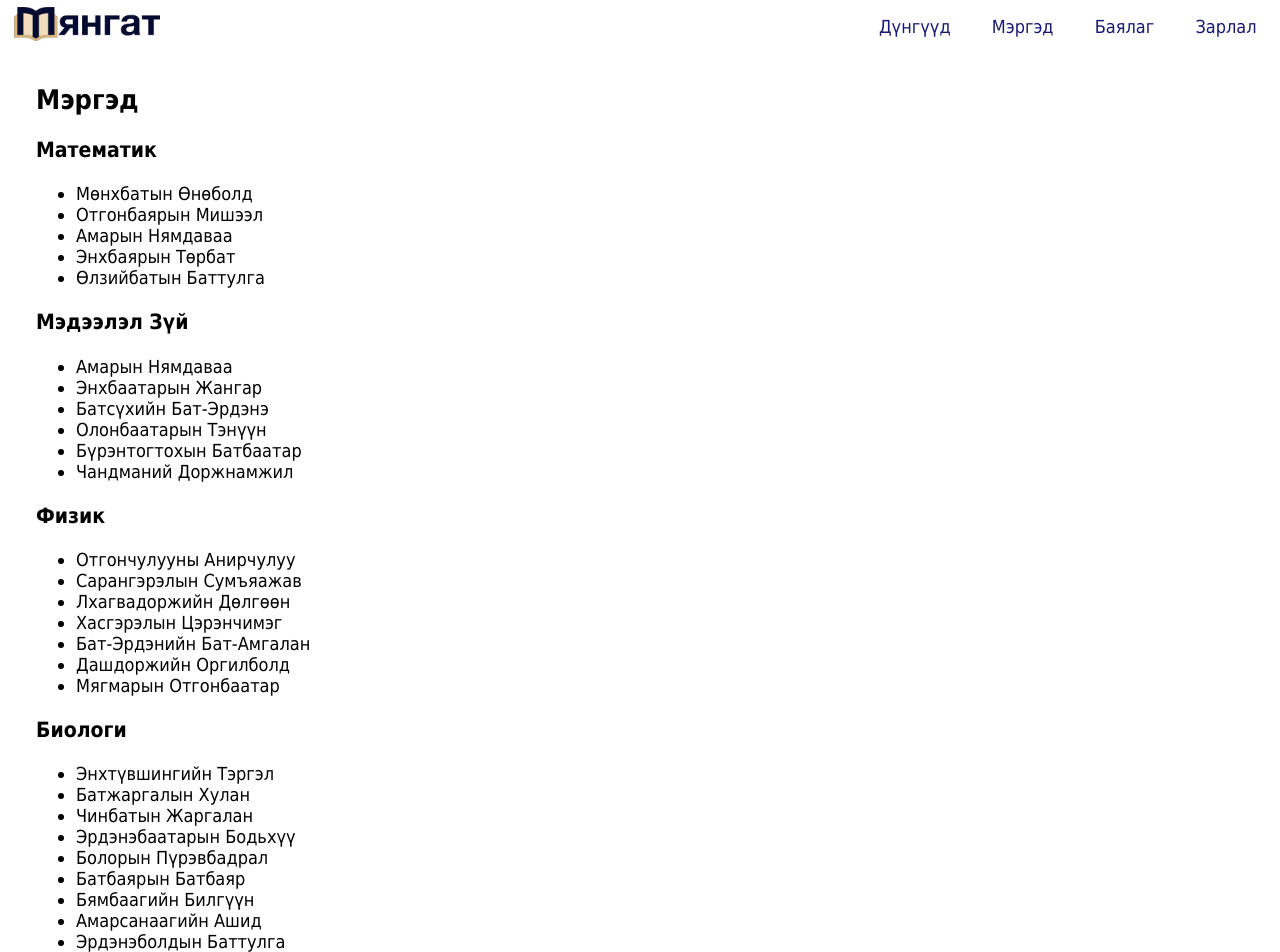
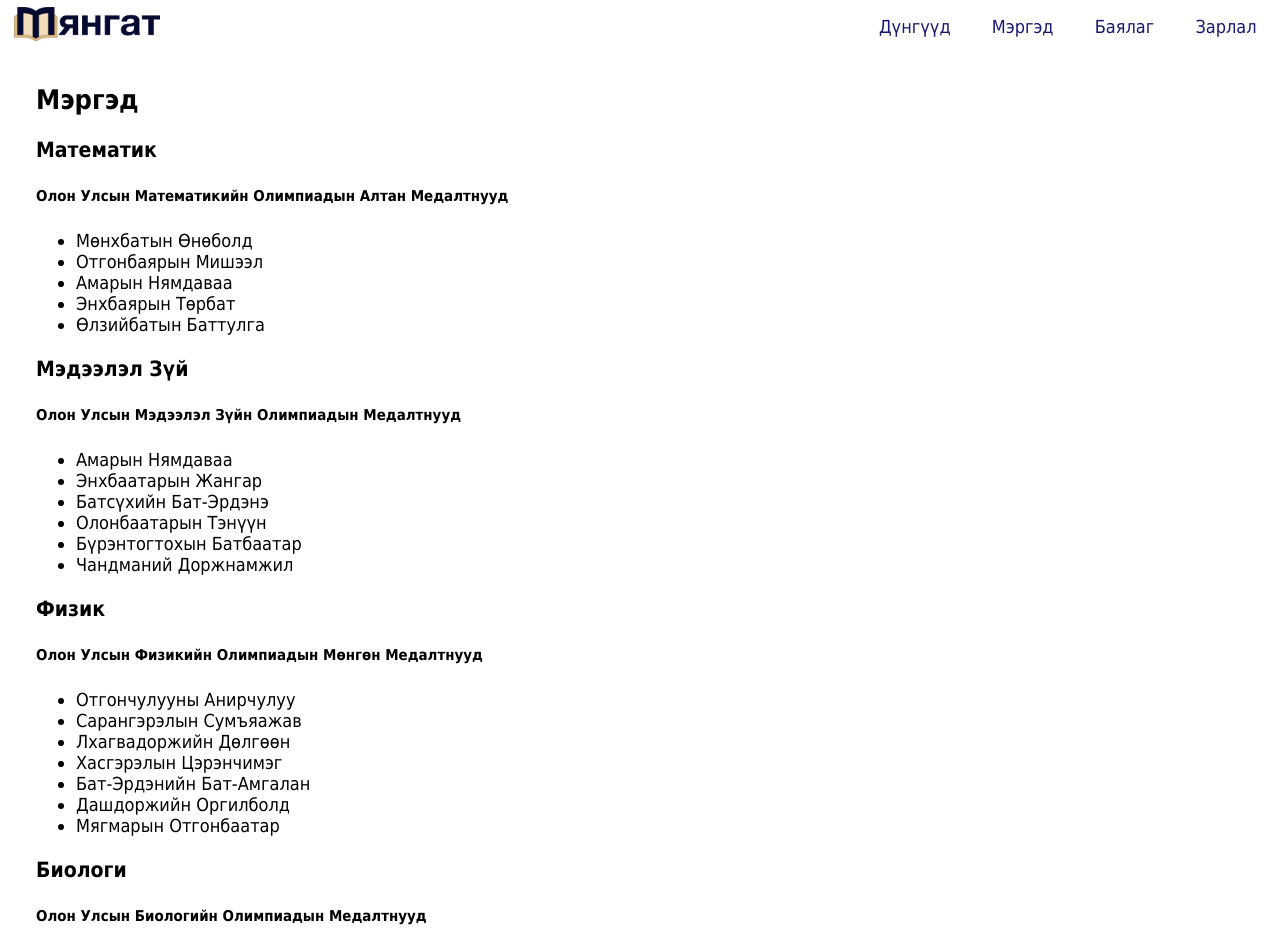
Before and after one commit to batmendbar/myangat-nextjs, a Next.js app: page /halloffame in a window 1280 px wide. Shown: the top 952 px of the page. Built offline with nearby package versions, Linux system fonts and the light colour scheme.

Commit message:
Added hall of fame descriptions

```diff
--- a/app/halloffame/page.jsx
+++ b/app/halloffame/page.jsx
@@ -1,6 +1,7 @@
 let hall_of_famers = [
 	{
 		competition_type: "Математик",
+		description: "Олон Улсын Математикийн Олимпиадын Алтан Медалтнууд",
 		names: [
 			"Мөнхбатын Өнөболд",
 			"Отгонбаярын Мишээл",
@@ -11,6 +12,7 @@ let hall_of_famers = [
 	},
 	{
 		competition_type: "Мэдээлэл Зүй",
+		description: "Олон Улсын Мэдээлэл Зүйн Олимпиадын Медалтнууд",
 		names: [
 			"Амарын Нямдаваа",
 			"Энхбаатарын Жангар",
@@ -22,6 +24,7 @@ let hall_of_famers = [
 	},
 	{
 		competition_type: "Физик",
+		description: "Олон Улсын Физикийн Олимпиадын Мөнгөн Медалтнууд",
 		names: [
 			"Отгончулууны Анирчулуу",
 			"Сарангэрэлын Сумъяажав",
@@ -34,13 +37,13 @@ let hall_of_famers = [
 	},
 	{
 		competition_type: "Биологи",
+		description: "Олон Улсын Биологийн Олимпиадын Медалтнууд",
 		names: [
 			"Энхтүвшингийн Тэргэл",
 			"Батжаргалын Хулан",
 			"Чинбатын Жаргалан",
 			"Эрдэнэбаатарын Бодьхүү",
 			"Болорын Пүрэвбадрал",
-			"Батбаярын Батбаяр",
 			"Бямбаагийн Билгүүн",
 			"Амарсанаагийн Ашид",
 			"Эрдэнэболдын Баттулга",
@@ -48,6 +51,7 @@ let hall_of_famers = [
 	},
 	{
 		competition_type: "Хими",
+		description: "Олон Улсын Химийн Олимпиадын Медалтнууд",
 		names: [
 			"Орхоны Тэмүжин",
 			"Алтанхуягийн Ирмүүн",
@@ -77,6 +81,7 @@ export default function HallofFame() {
 			{hall_of_famers.map((group) => (
 				<div>
 					<h3>{group.competition_type}</h3>
+					<h5>{group.description}</h5>
 					<ul>
 						{group.names.map((halloffamer) => (
 							<li>{halloffamer}</li>
--- a/app/resources/page.jsx
+++ b/app/resources/page.jsx
@@ -4,6 +4,10 @@ export default function Resources() {
 	return (
 		<main>
 			<h2>Баялаг</h2>
+			<div>
+				Мэдээлэл зүйн олимпиадын бэлтгэл{" "}
+				<Link href="https://sqrt.mn/">sqrt.mn</Link>
+			</div>
 			<div>
 				Математикийн олимпиадын бодлогын сан{" "}
 				<Link href="https://www.integral.mn/olympiads">
--- a/app/results/[competition]/[year]/[division]/page.jsx
+++ b/app/results/[competition]/[year]/[division]/page.jsx
@@ -35,6 +35,6 @@ export default async function CompetitionResult({ params }) {
 			</main>
 		);
 	} else {
-		return <main>Hi</main>;
+		return <main>Not found</main>;
 	}
 }
```
